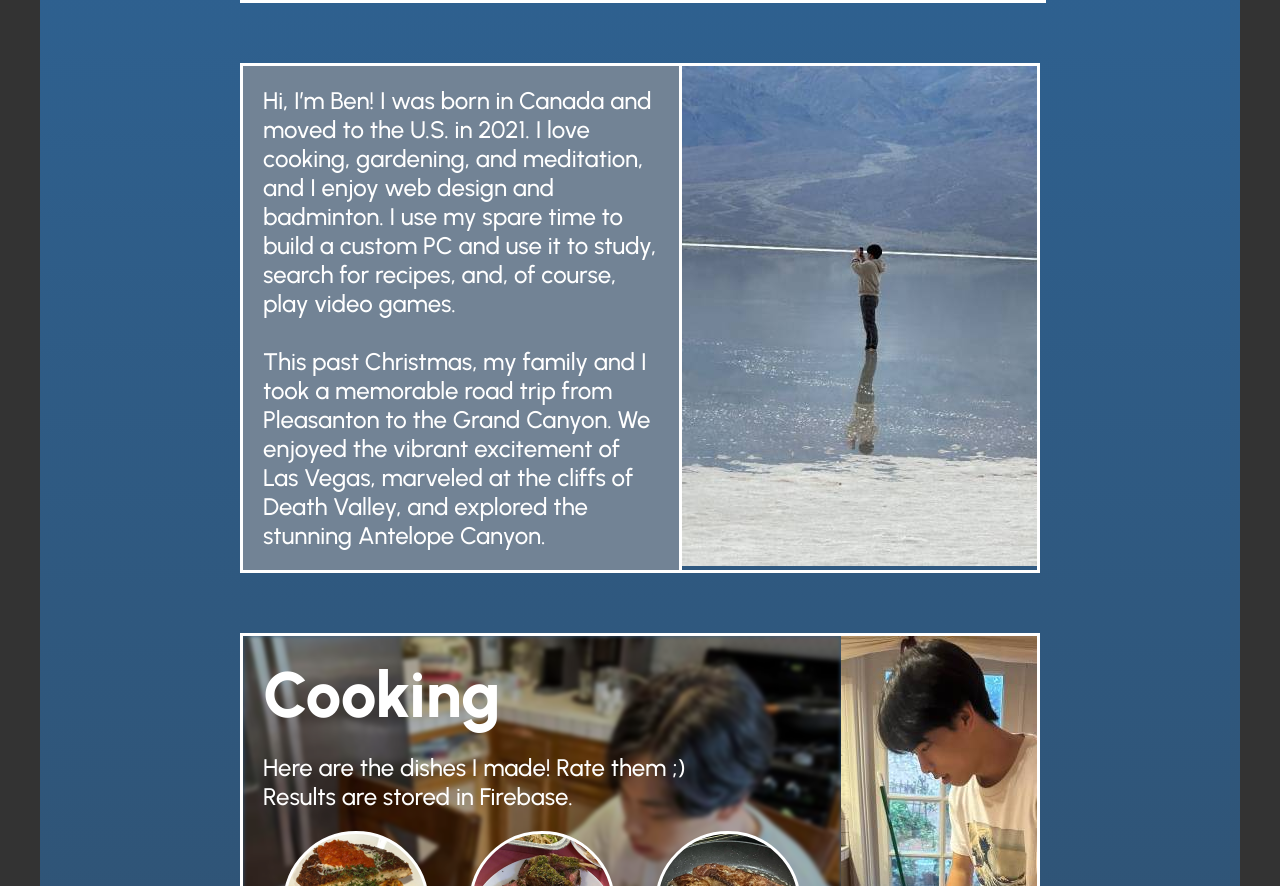
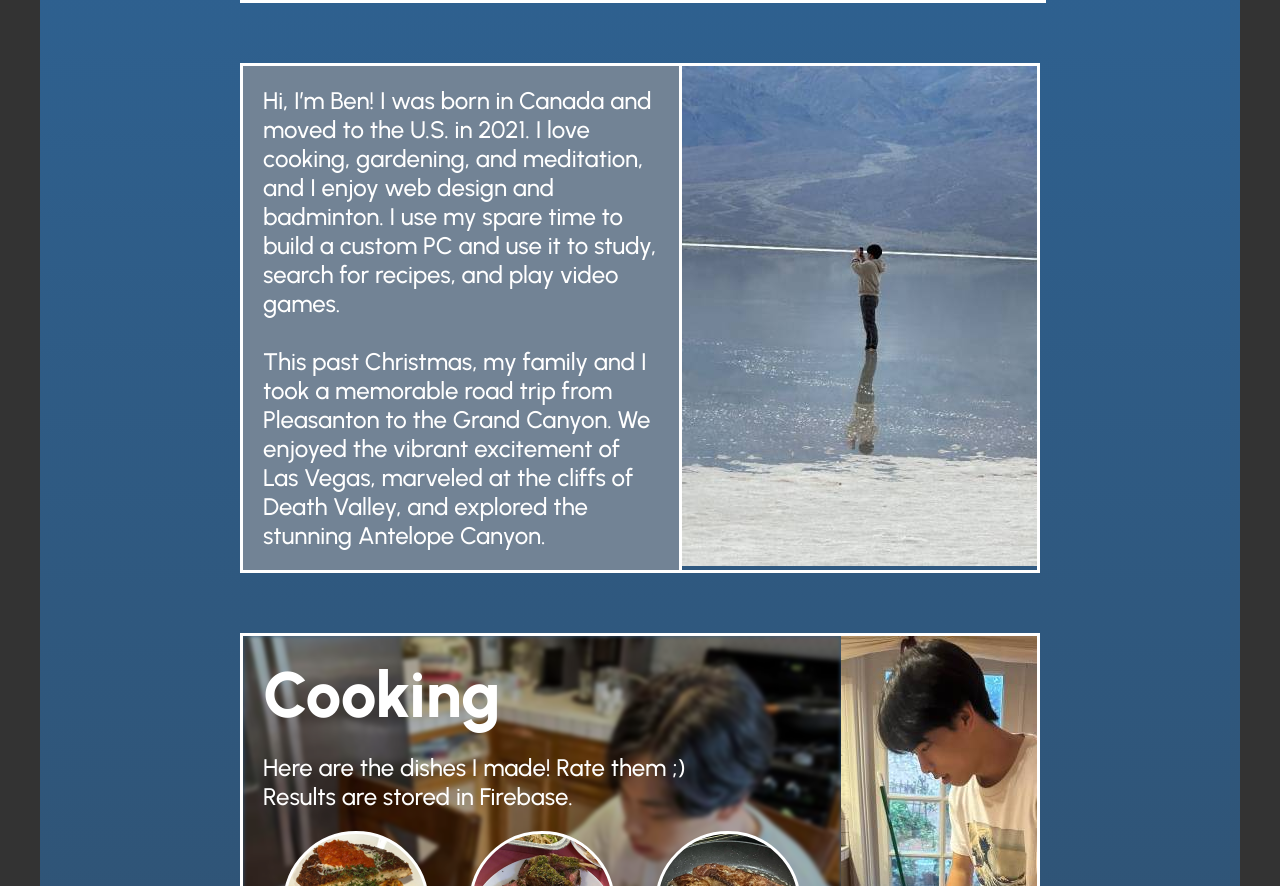
Before and after one commit to yukimajik/ben, a plain HTML site: page index.html in a window 1280 px wide. Shown: the part 829-1715 px from the top of the page. Drawn offline with Linux system fonts and the light colour scheme; no server answers.

Commit message:
Update index.html

```diff
--- a/index.html
+++ b/index.html
@@ -18,7 +18,7 @@
 
       <div class="section bio">
         <div class="left">
-          <div class="text">Hi, I’m Ben! I was born in Canada and moved to the U.S. in 2021. I love cooking, gardening, and meditation, and I enjoy web design and badminton. I use my spare time to build a custom PC and use it to study, search for recipes, and, of course, play video games.
+          <div class="text">Hi, I’m Ben! I was born in Canada and moved to the U.S. in 2021. I love cooking, gardening, and meditation, and I enjoy web design and badminton. I use my spare time to build a custom PC and use it to study, search for recipes, and play video games.
           </div> <br>
           <div class="text">This past Christmas, my family and I took a memorable road trip from Pleasanton to the Grand Canyon. We enjoyed the vibrant excitement of Las Vegas, marveled at the cliffs of Death Valley, and explored the stunning Antelope Canyon.
            </div>
```
